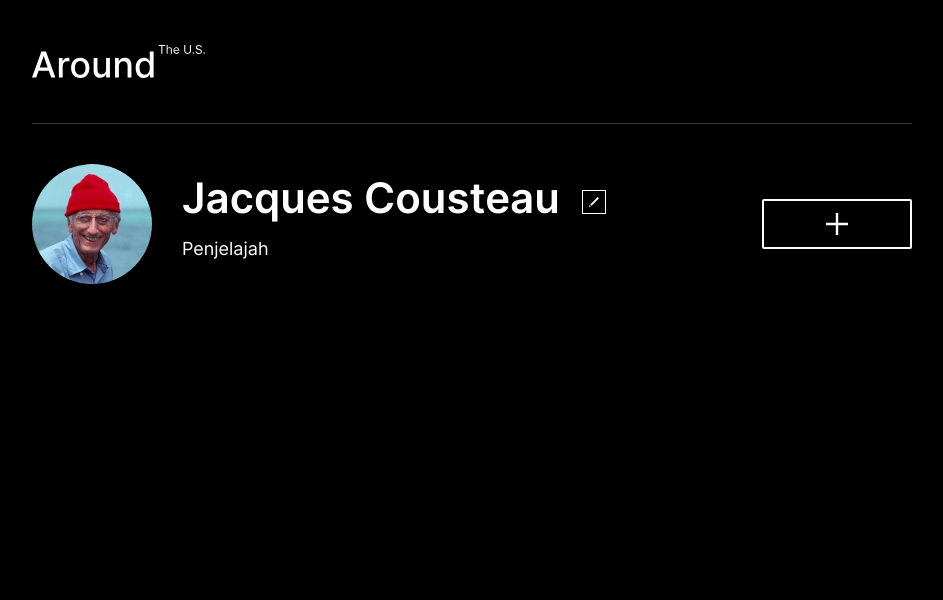
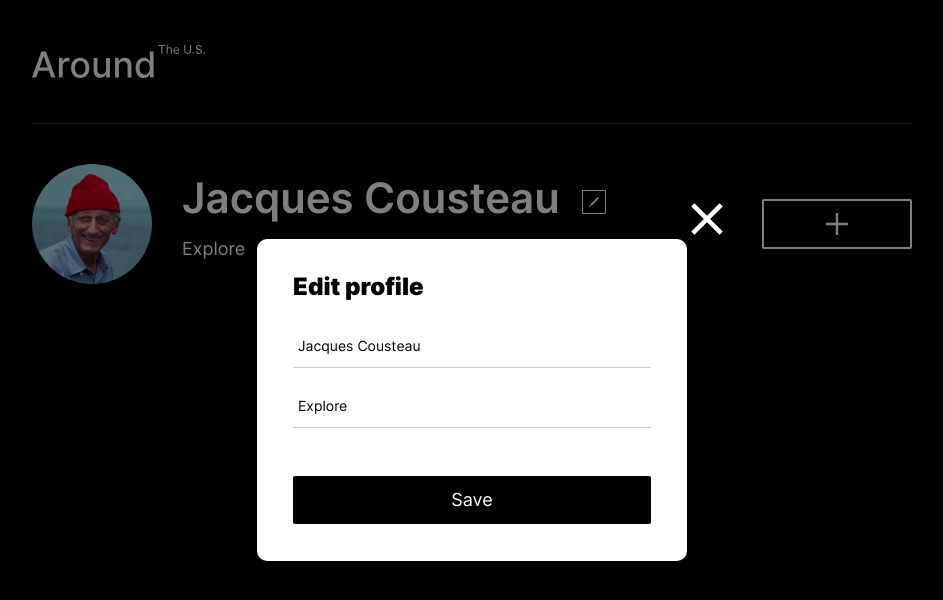
Before and after one commit to haddyprawidya/web_project_around, a plain HTML site: page index.html in a window 1280 px wide. Both pictures are taken after a click on the button 762 px from the left and 201 px from the top of the page. Shown: the whole page, without its empty margins (168-1111 px from the left). Drawn offline with Linux system fonts and the light colour scheme.

Commit message:
feat: new popup

```diff
--- /dev/null
+++ b/blocks/popup.css
@@ -0,0 +1,70 @@
+.popup {
+  display: none;
+}
+.popup__opened {
+  display: block;
+  position: fixed;
+  top: 0;
+  left: 0;
+  width: 100%;
+  height: 100vh;
+  box-sizing: border-box;
+  background-color: rgba(0, 0, 0, 0.5);
+}
+.popup__container {
+  width: 430px;
+  position: absolute;
+  top: 50%;
+  left: 50%;
+  transform: translate(-50%, -50%);
+  border-radius: 10px;
+  background-color: #fff;
+  padding: 34px 36px 36.51px;
+  box-sizing: border-box;
+}
+.popup__title {
+  color: #000;
+  font-family: Inter;
+  font-size: 24px;
+  margin: 0 0 24px;
+}
+.popup__input {
+  border: none;
+  width: 100%;
+  border-bottom: 1px solid rgba(0, 0, 0, 0.2);
+  display: block;
+  padding: 13px 5px;
+  margin-top: 17px;
+  font-family: Inter;
+  font-size: 14px;
+  box-sizing: border-box;
+}
+.popup__submit {
+  margin: 48px 0 0;
+  width: 100%;
+  padding: 14px;
+  background-color: #000;
+  color: #fff;
+  border: none;
+  border-radius: 2px;
+  color: #fff;
+  font-family: Inter;
+  font-size: 18px;
+  cursor: pointer;
+}
+.popup__submit:hover {
+    opacity: .8;
+}
+.popup__close {
+  background: url(../images/icon/close-button.svg) no-repeat transparent center;
+  width: 40px;
+  height: 40px;
+  border: none;
+  position: absolute;
+  top: -40px;
+  right: -40px;
+  cursor: pointer;
+}
+.popup__close:hover {
+  opacity: 0.6;
+}
--- a/blocks/profil.css
+++ b/blocks/profil.css
@@ -19,7 +19,7 @@
   margin-right: 18px;
   display: inline;
 }
-.profile__description {
+.profile__about{
   font-size: 18px;
   font-style: normal;
   font-weight: 400;
@@ -32,6 +32,7 @@
   background-image: url(../images/icon/edit-button.svg);
   background-color: transparent;
   border: none;
+  cursor: pointer;
 }
 .profile__edit-button:hover {
   opacity: 0.6;
@@ -44,6 +45,7 @@
   border: none;
   justify-content: end;
   margin-left: auto;
+  cursor: pointer;
 }
 .profile__add-button:hover {
   opacity: 0.6;
--- a/index.html
+++ b/index.html
@@ -14,7 +14,8 @@
         class="header__logo"
       />
     </header>
-    <main class="main">
+
+    <main id="main">
       <section class="profile">
         <img
           src="./images/img-profile.jpg"
@@ -24,11 +25,22 @@
         <div class="profile__info">
           <h1 class="profile__name">Jacques Cousteau</h1>
           <button class="profile__edit-button"></button>
-          <p class="profile__description">Penjelajah</p>
+          <p class="profile__about">Explore</p>
         </div>
         <button class="profile__add-button"></button>
       </section>
+
+      <section class="popup">
+        <form action="#" class="popup__container">
+          <h2 class="popup__title">Edit profile</h2>
+          <input type="text" class="popup__input popup__input_name" placeholder="Name"/>
+          <input type="text" class="popup__input popup__input_about" placeholder="About me"/>
+          <button class="popup__submit">Save</button>
+          <button class="popup__close"></button>
+        </form>
+      </section>
     </main>
     <footer class="footer"></footer>
+    <script src="scripts/script.js"></script>
   </body>
 </html>
--- a/pages/index.css
+++ b/pages/index.css
@@ -3,3 +3,4 @@
 @import url(../blocks/page.css);
 @import url(../blocks/header.css);
 @import url(../blocks/profil.css);
+@import url(../blocks/popup.css);
--- /dev/null
+++ b/scripts/script.js
@@ -0,0 +1,30 @@
+const main = document.querySelector('#main');
+const editButton = main.querySelector('.profile__edit-button');
+const closeButton = main.querySelector('.popup__close');
+const editProfile = main.querySelector('.popup');
+
+
+function popupToggle() {
+    editProfile.classList.toggle('popup__opened');
+};
+
+closeButton.addEventListener('click', popupToggle);
+editButton.addEventListener('click', popupToggle);
+
+
+const profilName = main.querySelector('.profile__name');
+const profilAbout = main.querySelector('.profile__about');
+const inputName = main.querySelector('.popup__input_name');
+const inputDescription = main.querySelector('.popup__input_about');
+const submitButton = main.querySelector('.popup__submit');
+
+inputName.value = profilName.textContent;
+inputDescription.value = profilAbout.textContent;
+
+submitButton.addEventListener('click', function(evt){
+    evt.preventDefault();
+    profilName.textContent = inputName.value;
+    profilAbout.textContent = inputDescription.value;
+
+    popupToggle();
+});
```
Also changed, not shown: images/icon/close-button.svg (added).
